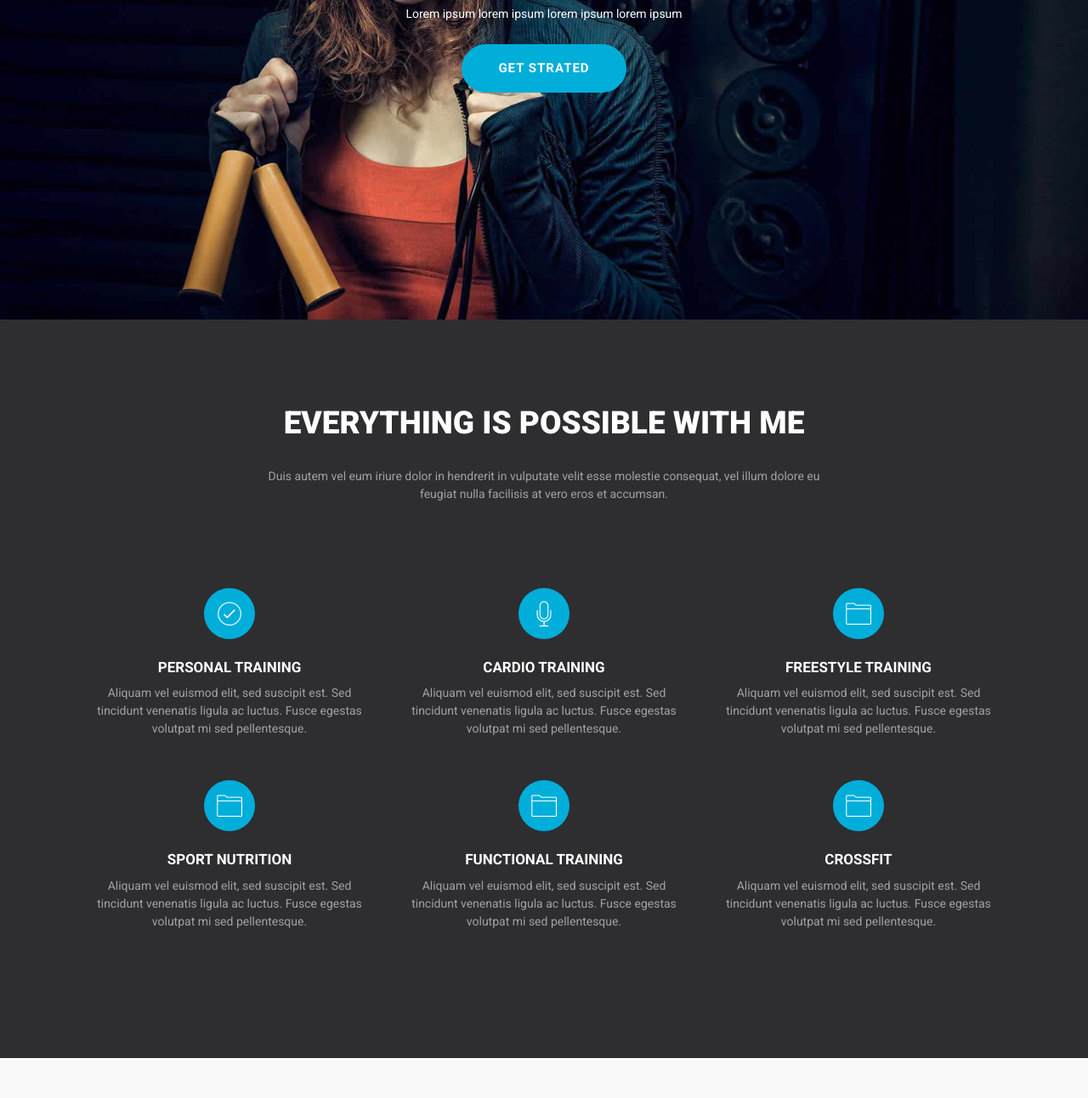
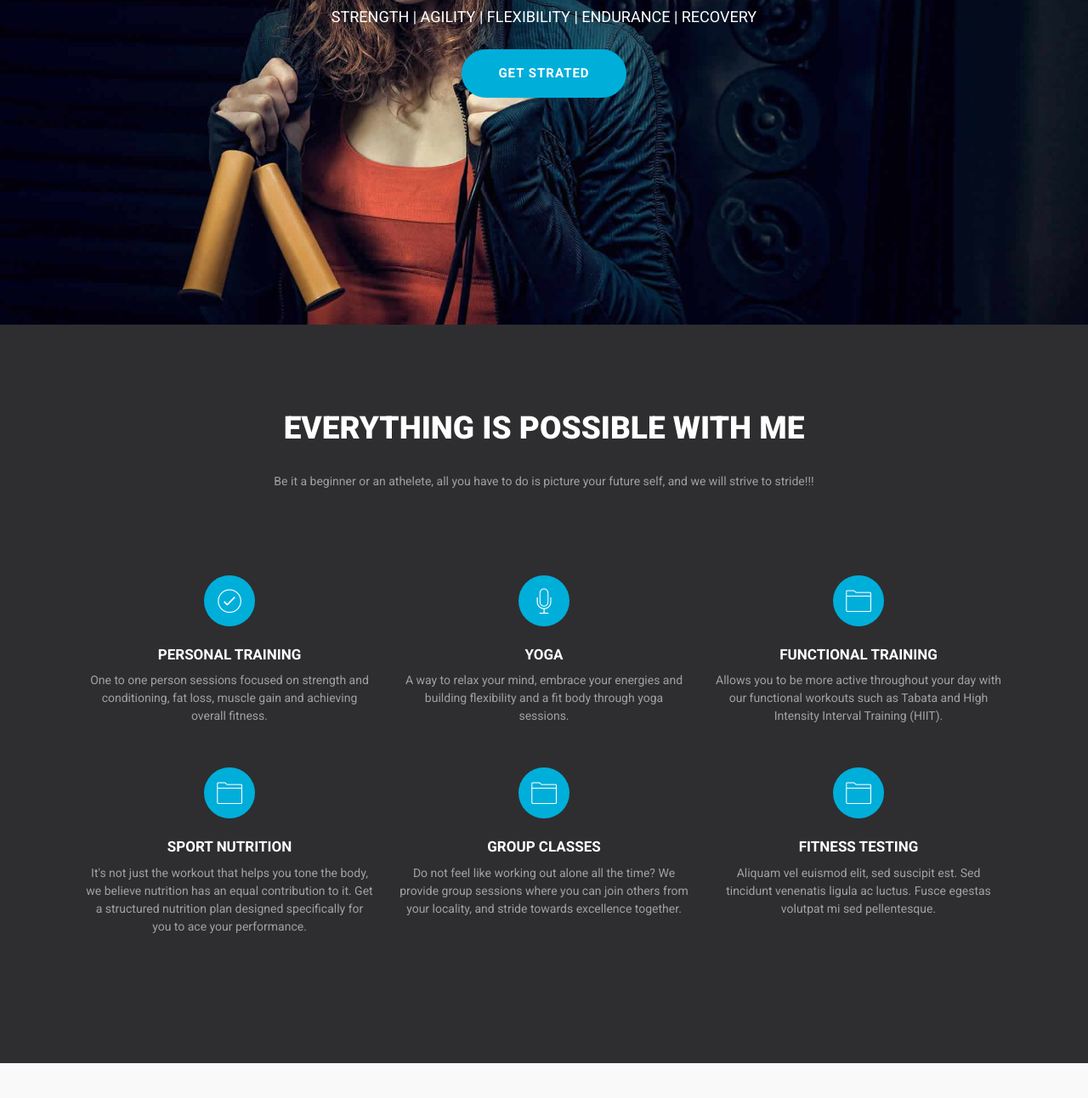
Before and after one commit to stride2excel/stride2excel.github.io, a plain HTML site: page index.html in a window 1280 px wide. Shown: the part 345-1637 px from the top of the page at 85% size. Drawn offline with Linux system fonts and the light colour scheme; files whose address does not match are found by name.

Commit message:
Update index.html

```diff
--- a/index.html
+++ b/index.html
@@ -2,7 +2,7 @@
 <html lang="en">
 <head>
 <meta charset="utf-8">
-<title>Stride To Excellence - Building a new Lifestyle</title>
+<title>Stride Towards Excellence</title>
 <link rel="icon" href="images/favicon.png" type="image/png" sizes="16x16">
 <meta name="viewport" content="width=device-width, initial-scale=1">
 <meta name="description" content="iLand Multipurpose Landing Page Template">
@@ -25,7 +25,7 @@
         <!-- Brand and toggle get grouped for better mobile display -->
         <div class="navbar-header page-scroll">
           <button type="button" class="navbar-toggle" data-toggle="collapse" data-target="#bs-example-navbar-collapse-1" aria-expanded="false"> <span class="sr-only">Toggle navigation</span> <span class="icon-bar"></span> <span class="icon-bar"></span> <span class="icon-bar"></span> </button>
-          <a class="navbar-brand page-scroll" href="#main"><img src="images/logo.png" width="80" height="30" alt="iLand" /></a> </div>
+          <a class="navbar-brand page-scroll" href="#main"><img src="images/logo.png" width="120" height="138" alt="iLand" /></a> </div>
         <!-- Collect the nav links, forms, and other content for toggling -->
         <div class="collapse navbar-collapse navbar-right" id="bs-example-navbar-collapse-1">
           <ul class="nav navbar-nav">
@@ -48,8 +48,8 @@
       <div class="container nopadding">
         <div class="col-md-12">
           <div class="hero-content text-center">
-            <h1 class="wow fadeInUp" data-wow-delay="0.1s">Building a new lifestyle</h1>
-            <p class="wow fadeInUp" data-wow-delay="0.2s">Lorem ipsum lorem ipsum lorem ipsum lorem ipsum </p>
+            <h1 class="wow fadeInUp" data-wow-delay="0.1s">Stride Towards Excellence</h1>
+            <p class="wow fadeInUp" data-wow-delay="0.2s" style="font-size:18px"><b>STRENGTH | AGILITY | FLEXIBILITY | ENDURANCE | RECOVERY </b></p>
             <a href="#" class="btn btn-action wow fadeInUp" style="visibility: visible; animation-name: fadeInUp;">Get Strated</a> </div>
         </div>
       </div>
@@ -59,48 +59,48 @@
       <div class="container">
         <div class="pitch-intro">
           <h1 class="wow fadeInDown" data-wow-delay="0.2s">EVERYTHING IS POSSIBLE WITH ME</h1>
-          <p class="wow fadeInDown" data-wow-delay="0.2s">Duis autem vel eum iriure dolor in hendrerit in vulputate velit esse molestie consequat, vel illum dolore eu feugiat nulla facilisis at vero eros et accumsan.</p>
+          <p class="wow fadeInDown" data-wow-delay="0.2s">Be it a beginner or an athelete, all you have to do is picture your future self, and we will strive to stride!!!</p>
         </div>
         <div class="col-md-12">
           <div class="col-md-4 wow fadeInDown" data-wow-delay="0.2s">
             <div class="pitch-icon"> <i class="ion-ios-checkmark-outline"></i> </div>
             <div class="pitch-content">
               <h1>Personal Training</h1>
-              <p> Aliquam vel euismod elit, sed suscipit est. Sed tincidunt venenatis ligula ac luctus. Fusce egestas volutpat mi sed pellentesque. </p>
+              <p> One to one person sessions focused on strength and conditioning, fat loss, muscle gain and achieving overall fitness. </p>
             </div>
           </div>
           <div class="col-md-4 wow fadeInDown" data-wow-delay="0.2s">
             <div class="pitch-icon"> <i class="ion-ios-mic-outline"></i> </div>
             <div class="pitch-content">
-              <h1>Cardio Training</h1>
-              <p> Aliquam vel euismod elit, sed suscipit est. Sed tincidunt venenatis ligula ac luctus. Fusce egestas volutpat mi sed pellentesque. </p>
+              <h1>Yoga</h1>
+              <p> A way to relax your mind, embrace your energies and building flexibility and a fit body through yoga sessions.</p>
             </div>
           </div>
           <div class="col-md-4 wow fadeInDown" data-wow-delay="0.2s">
             <div class="pitch-icon"> <i class="ion-ios-folder-outline"></i> </div>
             <div class="pitch-content">
-              <h1>Freestyle Training</h1>
-              <p> Aliquam vel euismod elit, sed suscipit est. Sed tincidunt venenatis ligula ac luctus. Fusce egestas volutpat mi sed pellentesque. </p>
+              <h1>Functional Training</h1>
+              <p> Allows you to be more active throughout your day with our functional workouts such as Tabata and High Intensity Interval Training (HIIT). </p>
             </div>
           </div>
           <div class="col-md-4 wow fadeInDown" data-wow-delay="0.2s">
             <div class="pitch-icon"> <i class="ion-ios-folder-outline"></i> </div>
             <div class="pitch-content">
               <h1>Sport Nutrition</h1>
-              <p> Aliquam vel euismod elit, sed suscipit est. Sed tincidunt venenatis ligula ac luctus. Fusce egestas volutpat mi sed pellentesque. </p>
+              <p> It's not just the workout that helps you tone the body, we believe nutrition has an equal contribution to it. Get a structured nutrition plan designed specifically for you to ace your performance. </p>
             </div>
           </div>
           <div class="col-md-4 wow fadeInDown" data-wow-delay="0.2s">
             <div class="pitch-icon"> <i class="ion-ios-folder-outline"></i> </div>
             <div class="pitch-content">
-              <h1>Functional Training</h1>
-              <p> Aliquam vel euismod elit, sed suscipit est. Sed tincidunt venenatis ligula ac luctus. Fusce egestas volutpat mi sed pellentesque. </p>
+              <h1>Group Classes</h1>
+              <p> Do not feel like working out alone all the time? We provide group sessions where you can join others from your locality, and stride towards excellence together. </p>
             </div>
           </div>
           <div class="col-md-4 wow fadeInDown" data-wow-delay="0.2s">
             <div class="pitch-icon"> <i class="ion-ios-folder-outline"></i> </div>
             <div class="pitch-content">
-              <h1>Crossfit</h1>
+              <h1>Fitness Testing</h1>
               <p> Aliquam vel euismod elit, sed suscipit est. Sed tincidunt venenatis ligula ac luctus. Fusce egestas volutpat mi sed pellentesque. </p>
             </div>
           </div>
```
